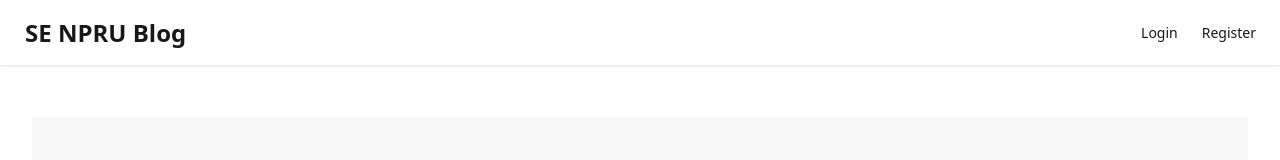
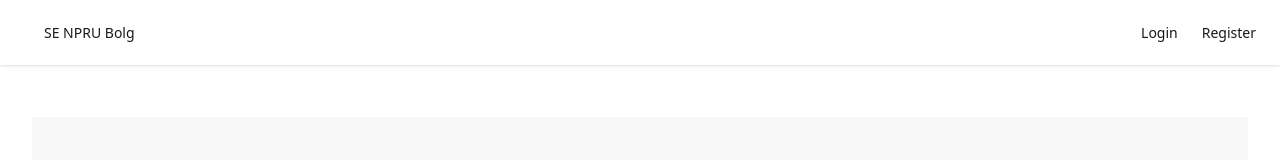
Before and after one commit to Wanchai7/SE_NPRU_BLOG, a React (Vite) app: page /home in a window 1280 px wide. Shown: the top 160 px of the page. Built offline with nearby package versions, Linux system fonts and the light colour scheme.

Commit message:
แก้ไขหน้า Header.jsx ให้กดตรง SE NPRU Blog สามารถกดแล้วไปหน้า Home ได้

```diff
--- a/src/components/Header.jsx
+++ b/src/components/Header.jsx
@@ -4,20 +4,25 @@ const Header = () => {
   const menuItems = [
     { text: "Login", link: "/login" },
     { text: "Register", link: "/register" },
+  ];
 
-  ];
+  const home = [
+    { text: "SE NPRU Bolg", link: "/home" },
+  ]
 
   return (
     <div className="navbar bg-base-100 shadow-sm">
+      {/* ส่วนของ SE NPRU Blog */}
       <div className="navbar-start">
-        <a
-          onClick={() => navigate("/")}
-          className="btn btn-ghost normal-case text-2xl font-bold cursor-pointer"
-        >
-          SE NPRU Blog
-        </a>
+        <ui className="menu menu-horizontal px-6">
+          {home.map((item) => (
+            <li>
+              <a href={item.link} className="link link-hover">{item.text}</a>
+            </li>
+          ))}
+        </ui>
       </div>
-
+      {/* ส่วนของ Login Register */}
       <div className="navbar-end">
         <ui className="menu menu-horizontal px-1">
           {menuItems.map((item) => (
```
